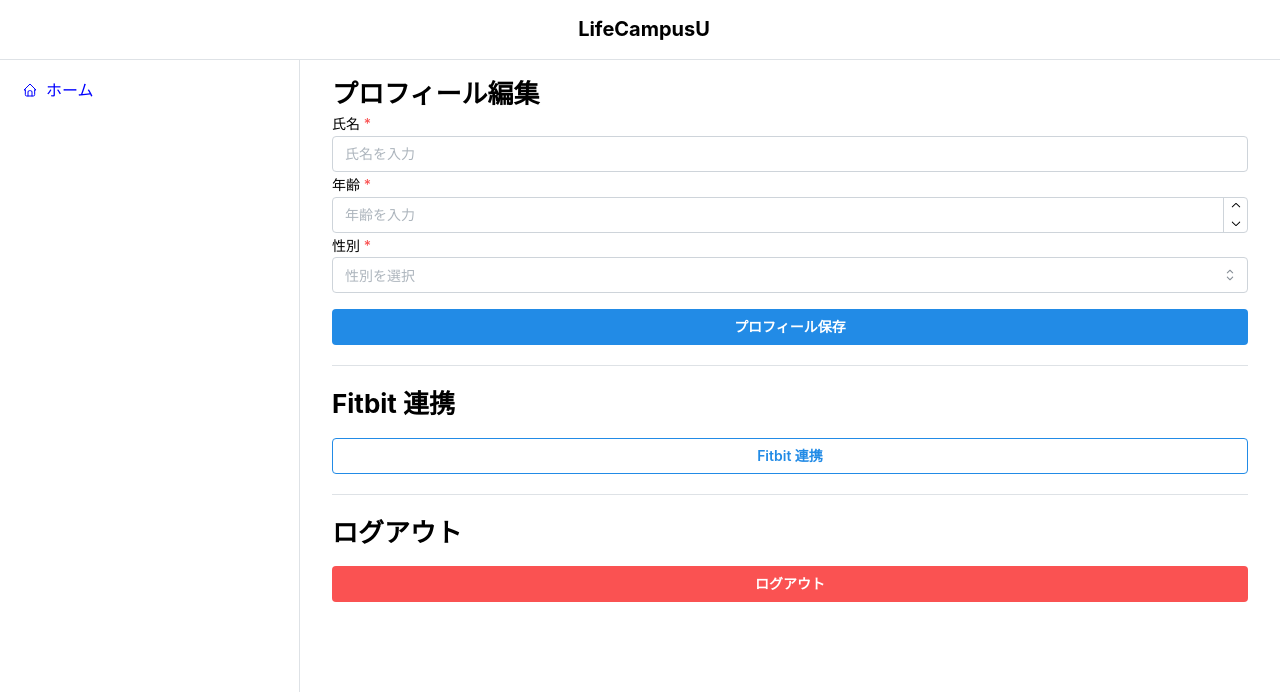
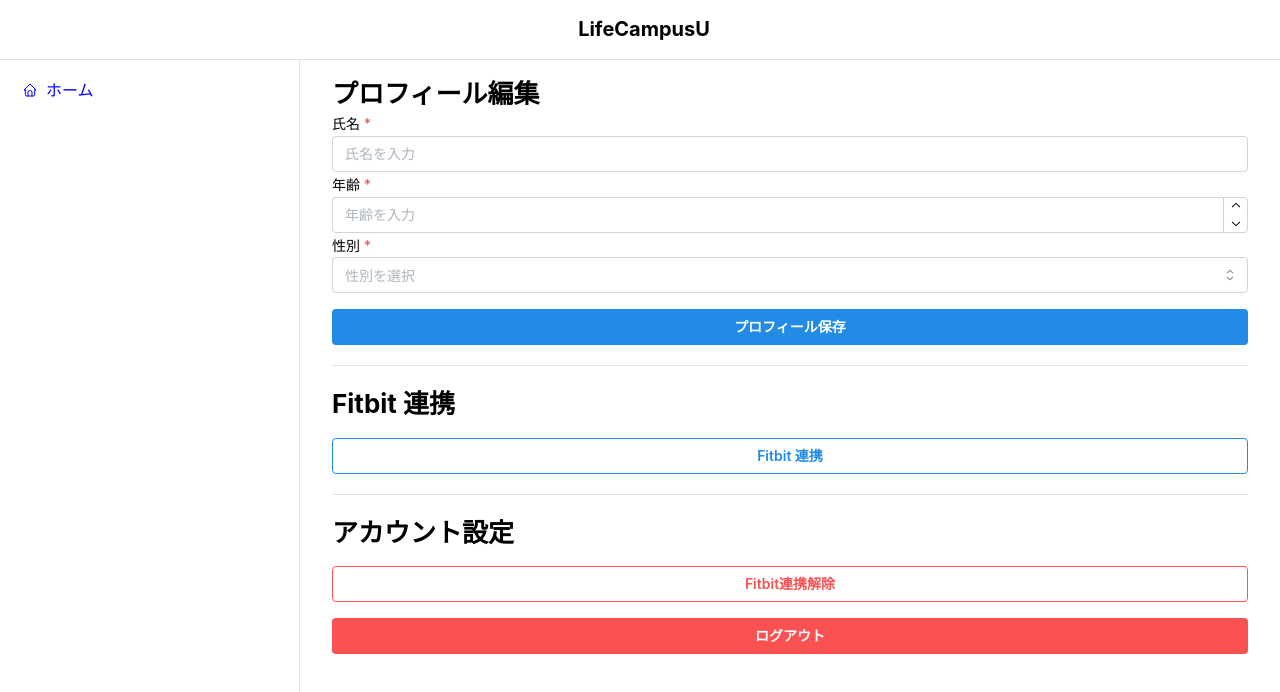
Before and after one commit to IsseTeruhi-uni/life-campus-u, a Next.js app in the folder src/: page /user in a window 1280 px wide. Shown: the top 692 px of the page. Built offline with nearby package versions, Linux system fonts and the light colour scheme; no server answers.

Commit message:
fix:firebase-authトークン取得部分

```diff
--- a/src/app/user/page.tsx
+++ b/src/app/user/page.tsx
@@ -10,7 +10,7 @@ export default function UserProfile() {
     const [name, setName] = useState('');
     const [age, setAge] = useState<number | undefined>(undefined);
     const [gender, setGender] = useState('');
-    const { isFitbitAuthenticated } = useFitbitSession();
+    const { clearSession,isFitbitAuthenticated } = useFitbitSession();
     const handleSignOut = async () => {
         await signOutWithGoogle();
         await removeSession();
@@ -71,8 +71,16 @@ export default function UserProfile() {
                 </>
             )}
             <Divider my="lg" />
-            <Title order={2}>ログアウト</Title>
-
+            <Title order={2}>アカウント設定</Title>
+            <Button
+                fullWidth
+                mt="md"
+                variant="outline"
+                color='red'
+                onClick={clearSession}
+            >
+                Fitbit連携解除
+            </Button>
             <Button
                 fullWidth
                 mt="md"
--- a/src/libs/firebase/auth.ts
+++ b/src/libs/firebase/auth.ts
@@ -20,6 +20,10 @@ export async function signInWithGoogle() {
         if (!result || !result.user) {
             throw new Error('Google sign in failed');
         }
+
+        const token = (await result.user.getIdTokenResult()).token;
+        localStorage.setItem('authToken', token);
+
         return result.user.uid;
     } catch (error) {
         console.error('Error signing in with Google', error);
@@ -29,6 +33,7 @@ export async function signInWithGoogle() {
 export async function signOutWithGoogle() {
     try {
         await firebaseAuth.signOut();
+        localStorage.removeItem('authToken');
     } catch (error) {
         console.error('Error signing out with Google', error);
     }
```
Also changed, not shown: 1 other file (tests, documents, lock files or other folders).
